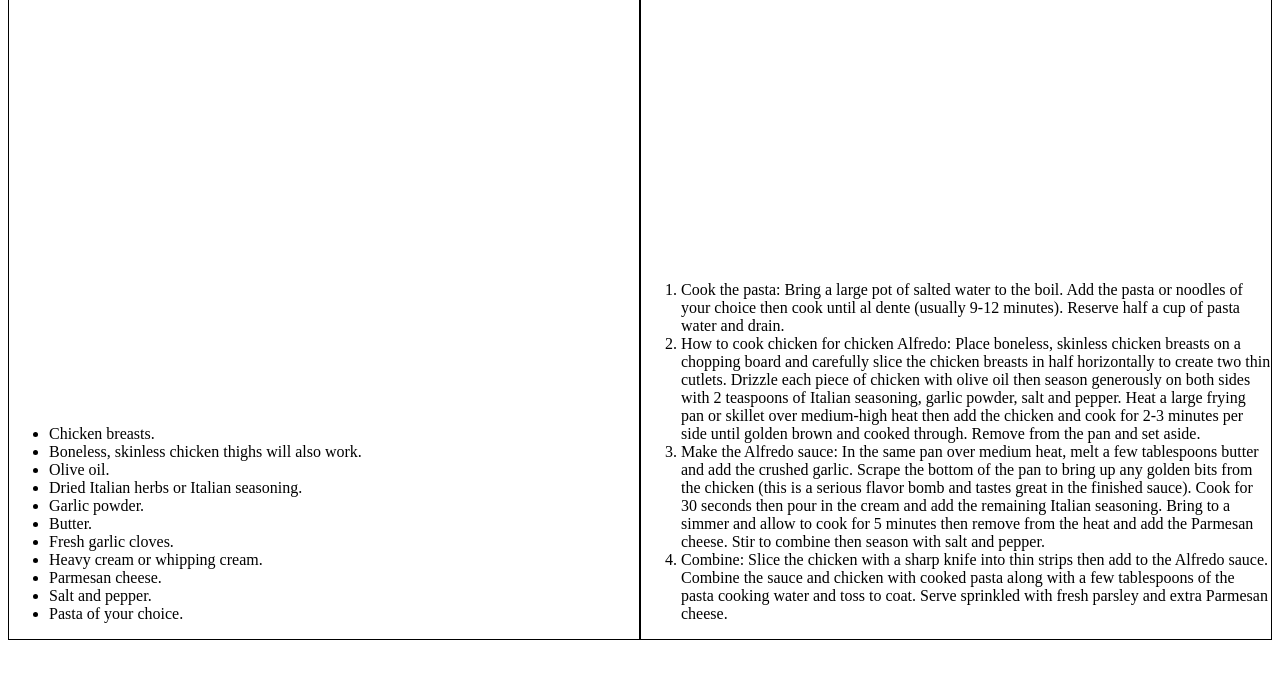
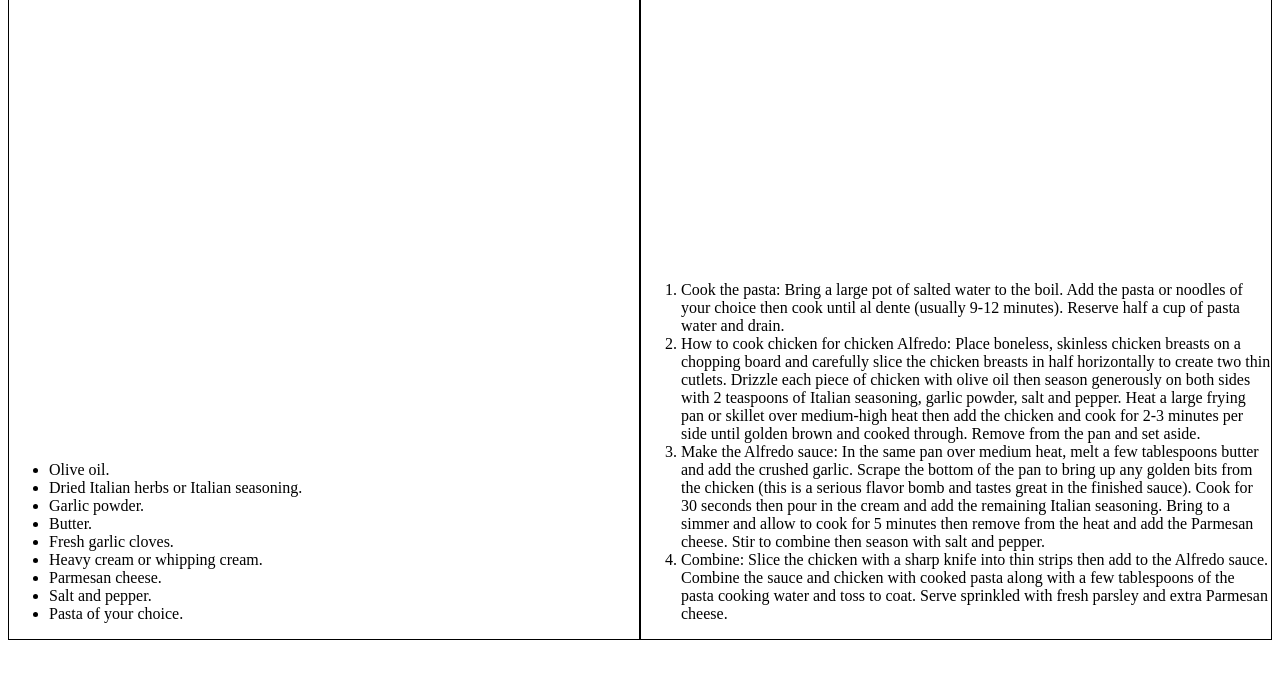
Before and after one commit to oreopot/flexbox, a plain HTML site: page pasta.html in a window 1280 px wide. Shown: the part 88-766 px from the top of the page. Drawn offline with Linux system fonts and the light colour scheme.

Commit message:
update receipe

```diff
--- a/pasta.html
+++ b/pasta.html
@@ -32,8 +32,6 @@
         <div class="item content">
             <h1>Ingredients</h1>
             <ul>
-                <li>Chicken breasts.</li>
-                <li> Boneless, skinless chicken thighs will also work.</li>
                 <li>Olive oil. </li>
                 <li>Dried Italian herbs or Italian seasoning.</li>
                 <li>Garlic powder. </li>
```
